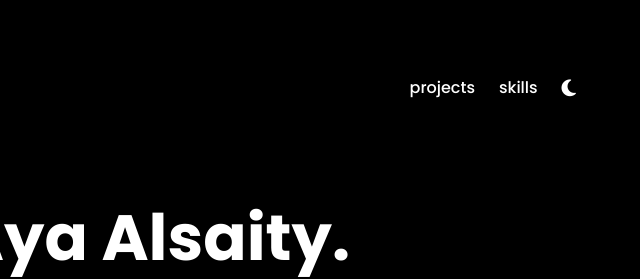
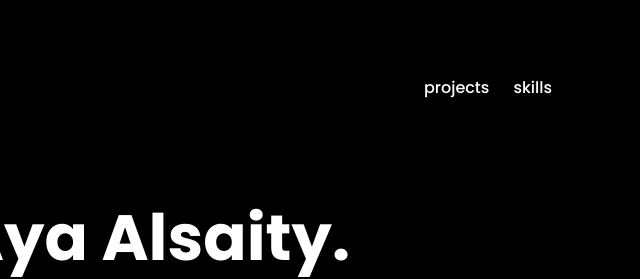
Before and after one commit to AyaAlsaity/AyaAlsaity.github.io, a plain HTML site: page index.html in a window 1280 px wide. Shown: the top 279 px of the page, 614-1254 px from the left. Drawn offline with Linux system fonts and the light colour scheme.

Commit message:
Update index.html

```diff
--- a/index.html
+++ b/index.html
@@ -50,9 +50,7 @@
           </li>-->
         </ul>
 
-        <button type="button" aria-label="toggle theme" class="btn btn--icon">
-          <i aria-hidden="true" id="btn-theme" class="fas fa-moon"></i>
-        </button>
+
 
         <button
           type="button"
```
